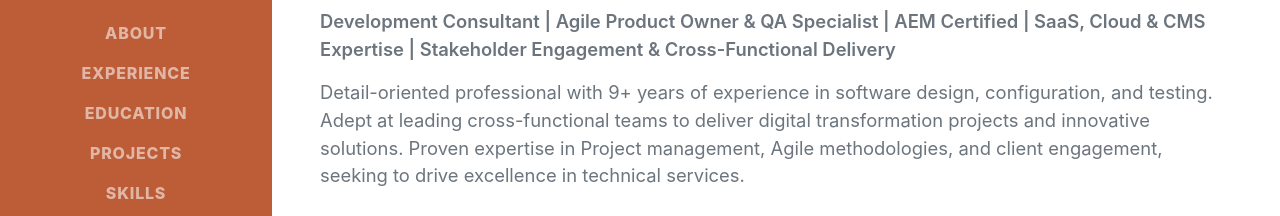
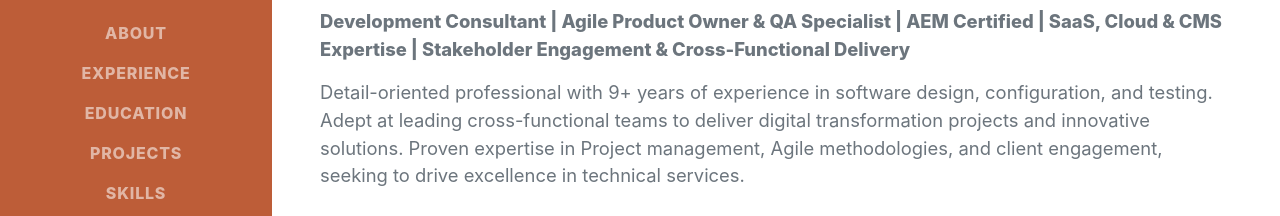
Before and after one commit to Addy9999/Online-Resume, a plain HTML site: page index.html in a window 1280 px wide. Shown: the part 339-555 px from the top of the page. Drawn offline with nearby package versions, Linux system fonts and the light colour scheme; files whose address does not match are found by name; a web font is replaced by a local one.

Commit message:
Increase font weight in lead paragraph

```diff
--- a/index.html
+++ b/index.html
@@ -48,7 +48,7 @@
                         Pune, Maharashtra · +91 8237107976 ·
                         <a href="mailto:me.adi999@gmail.com">me.adi999@gmail.com</a>
                     </div>
-                    <p class="lead mb-3" style="font-weight: 600;">Development Consultant | Agile Product Owner & QA Specialist | AEM Certified | SaaS, Cloud & CMS Expertise | Stakeholder Engagement & Cross-Functional Delivery</p>
+                    <p class="lead mb-3" style="font-weight: 800;">Development Consultant | Agile Product Owner & QA Specialist | AEM Certified | SaaS, Cloud & CMS Expertise | Stakeholder Engagement & Cross-Functional Delivery</p>
                     <p class="lead mb-5">Detail-oriented professional with 9+ years of experience in software design, configuration, and testing. Adept at leading cross-functional teams to deliver digital transformation projects and innovative solutions. Proven expertise in Project management, Agile methodologies, and client
 engagement, seeking to drive excellence in technical services.
 </p>
```
